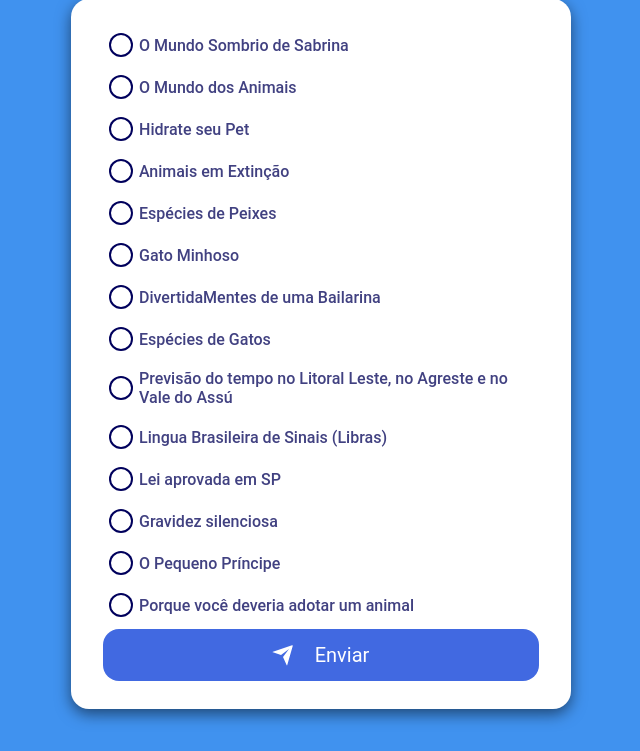
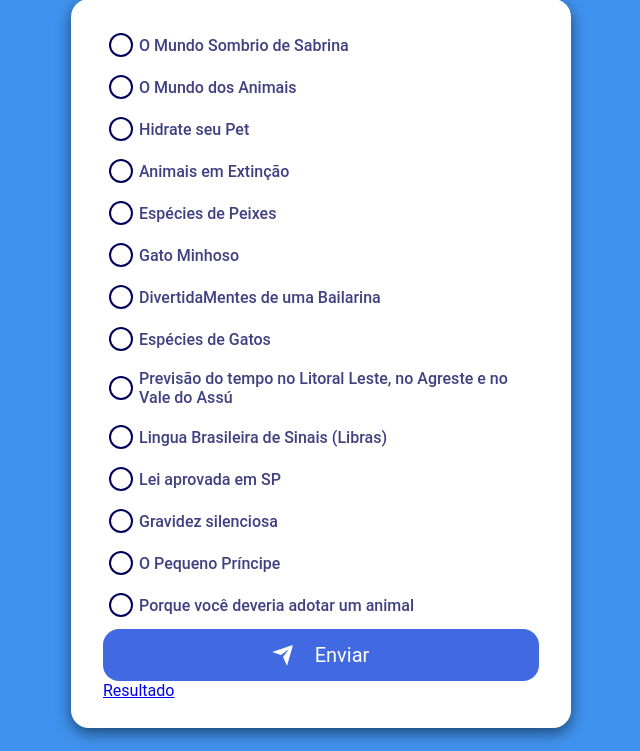
Before and after one commit to LuterKinggg/VotacaoWebCidada, a Flask app: page / in a window 1280 px wide. Shown: the part 49-800 px from the top of the page, without its empty margins (319-959 px from the left). Run offline with Flask 3, Linux system fonts and the light colour scheme.

Commit message:
Update index.html

```diff
--- a/templates/index.html
+++ b/templates/index.html
@@ -88,6 +88,7 @@
               </div>
               <span>Enviar</span>
           </button>
+          <a href="/resultado">Resultado</a>
 
           <!--
           {% with messages = get_flashed_messages() %}
```
